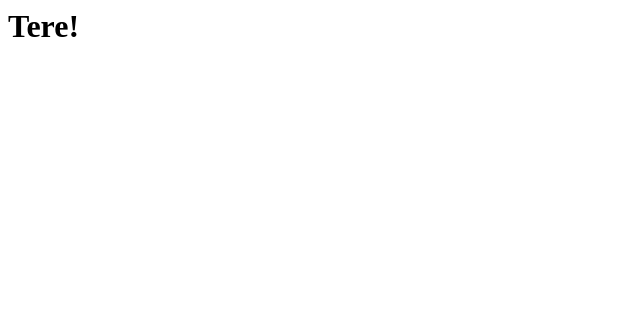
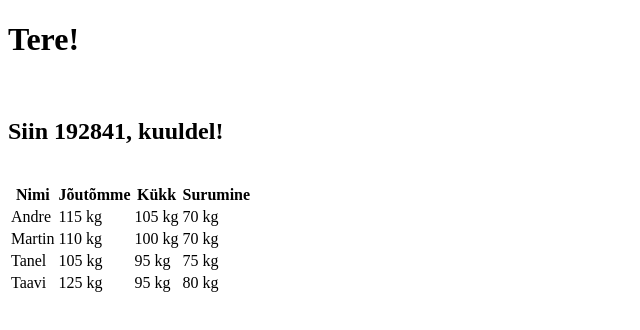
Before and after one commit to Andreliima/andreliima.github.io, a plain HTML site: page index.html in a window 1280 px wide. Shown: the whole page, without its empty margins (0-640 px from the left). Drawn offline with Linux system fonts and the light colour scheme.

Commit message:
Update index.html

```diff
--- a/index.html
+++ b/index.html
@@ -1 +1,47 @@
-<h1>Tere!</h1>
+<!DOCTYPE html>
+<html>
+  <head>
+    <title>IT sissejuhatus</title>
+  </head>
+  <body>
+
+    <h1>Tere!</h1>
+    <br>
+    <h2>Siin 192841, kuuldel!</h2>
+    <br>
+
+    <table>
+      <tr>
+        <th>Nimi</th>
+        <th>Jõutõmme</th>
+        <th>Kükk</th>
+        <th>Surumine</th>
+      </tr>
+      <tr>
+        <td>Andre</td>
+        <td>115 kg</td>
+        <td>105 kg</td>
+        <td>70 kg</td>
+      </tr>
+      <tr>
+        <td>Martin</td>
+        <td>110 kg</td>
+        <td>100 kg</td>
+        <td>70 kg</td>
+      </tr>
+      <tr>
+        <td>Tanel</td>
+        <td>105 kg</td>
+        <td>95 kg</td>
+        <td>75 kg</td>
+      </tr>
+      <tr>
+        <td>Taavi</td>
+        <td>125 kg</td>
+        <td>95 kg</td>
+        <td>80 kg</td>
+      </tr>
+    </table>
+
+  </body>
+  </html>
```
